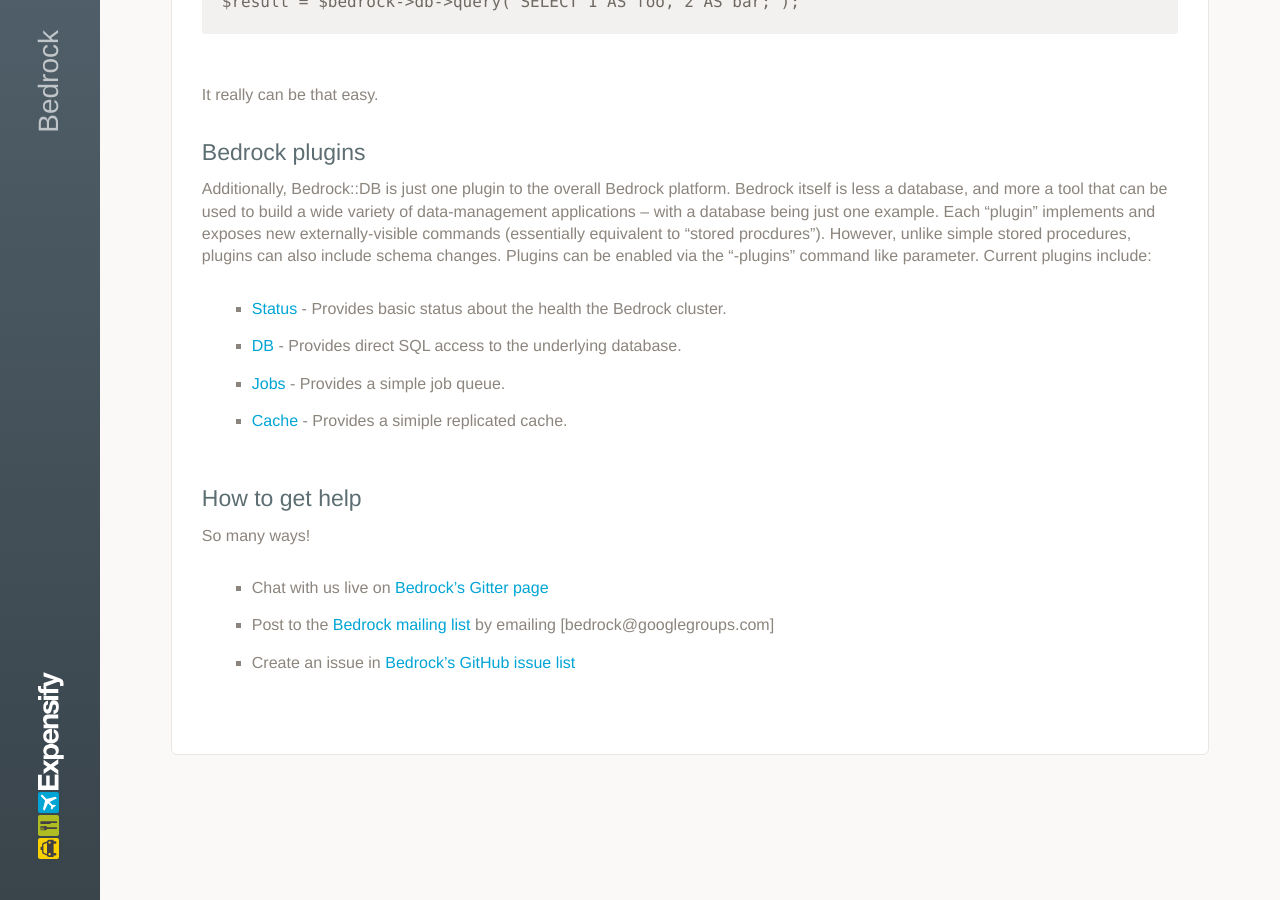
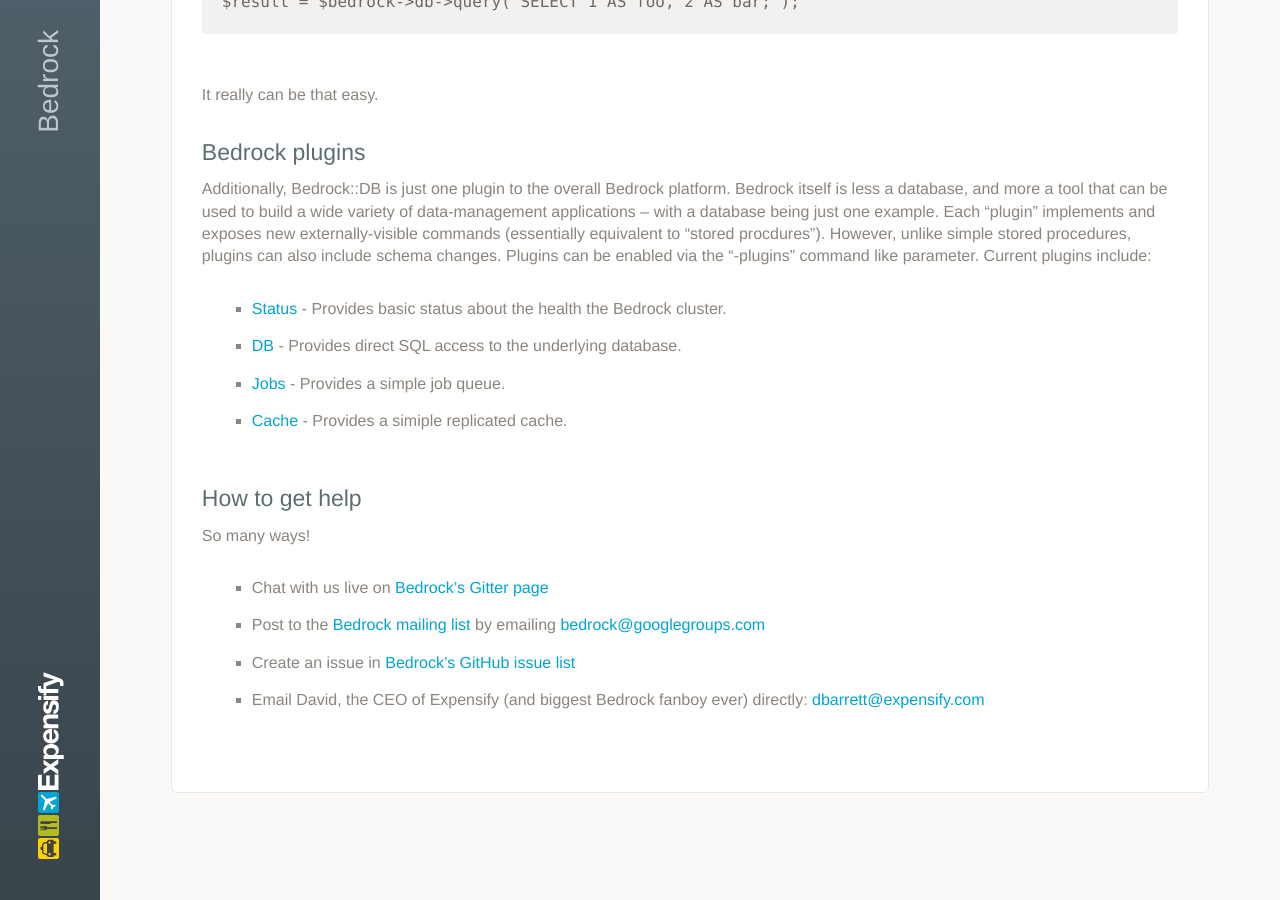
Before and after one commit to Expensify/Bedrock, a Jekyll site: the page built from docs/index.md, in a window 1280 px wide and 900 px high, scrolled down 2250 px. Built offline with Jekyll 4.4.1, drawn with Linux system fonts in a browser that asks for light colours.

Commit message:
Update index.md

```diff
--- a/docs/index.md
+++ b/docs/index.md
@@ -76,5 +76,6 @@ Additionally, Bedrock::DB is just one plugin to the overall Bedrock platform.  B
 So many ways!
 
 * Chat with us live on [Bedrock's Gitter page](https://gitter.im/Expensify-Bedrock/Lobby)
-* Post to the [Bedrock mailing list](https://groups.google.com/forum/#!forum/bedrock) by emailing [bedrock@googlegroups.com]
+* Post to the [Bedrock mailing list](https://groups.google.com/forum/#!forum/bedrock) by emailing [bedrock@googlegroups.com](mailto:bedrock@googlegroups.com)
 * Create an issue in [Bedrock's GitHub issue list](https://github.com/Expensify/Bedrock/issues)
+* Email David, the CEO of Expensify (and biggest Bedrock fanboy ever) directly: [dbarrett@expensify.com](mailto:dbarrett@expensify.com)
```
